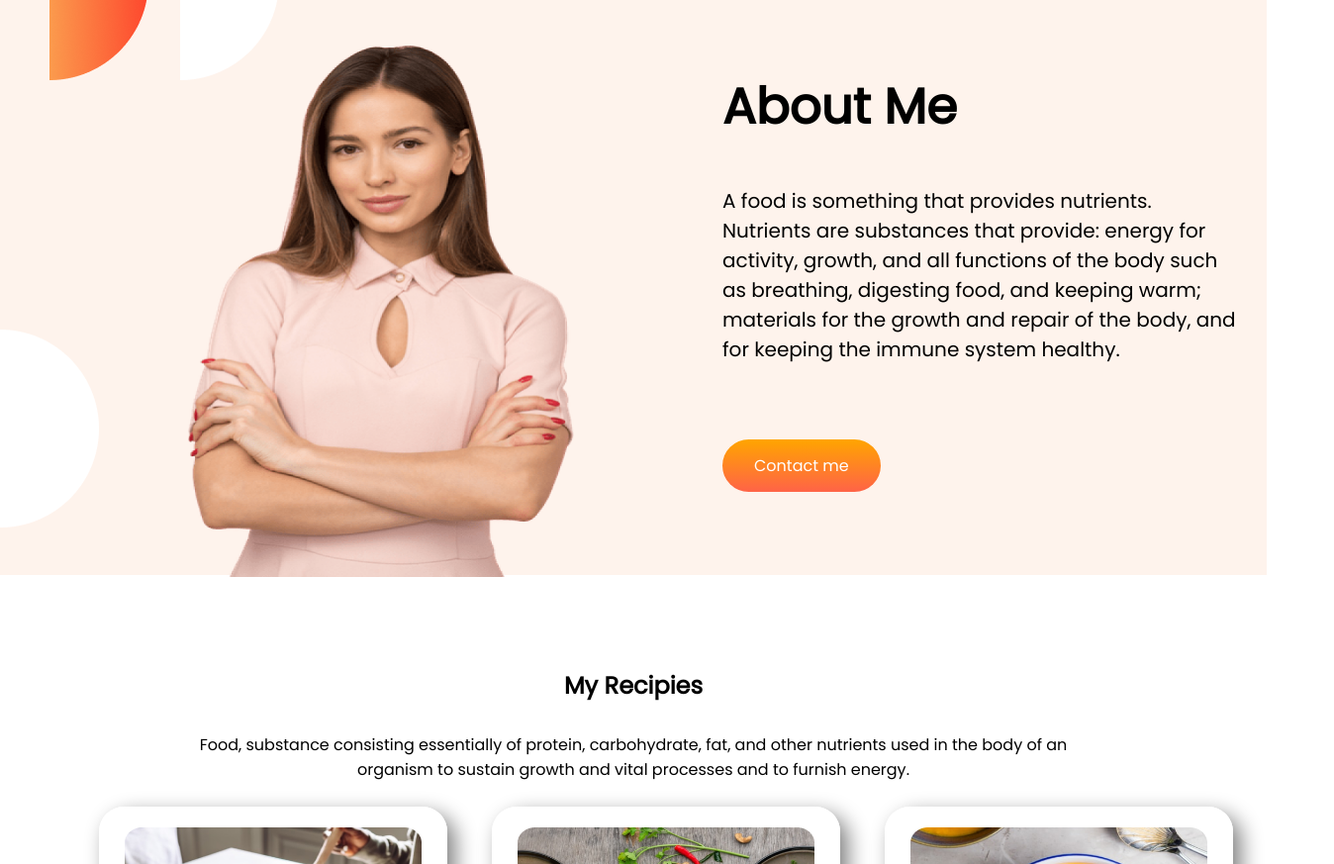
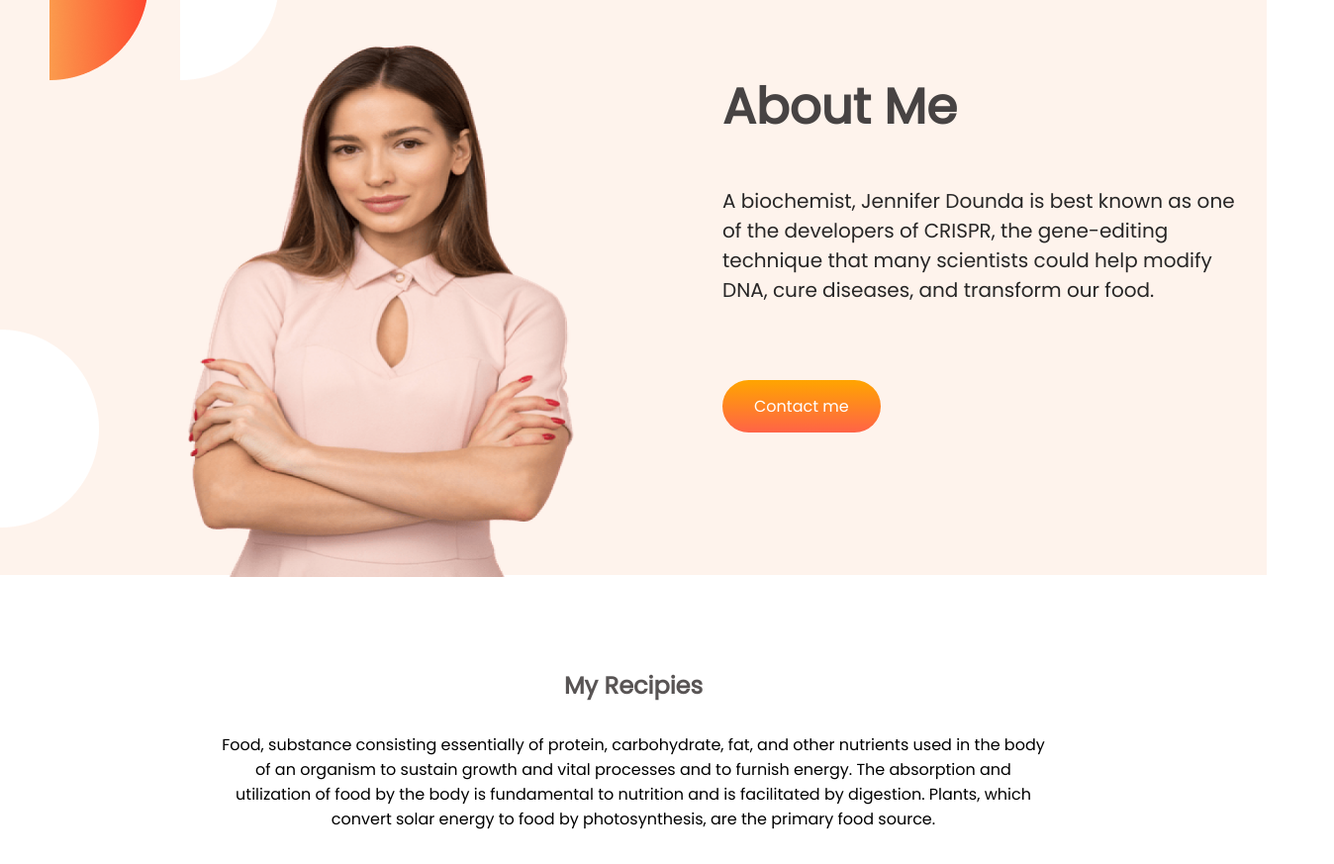
Before and after one commit to md-marop-hossain/food-network, a plain HTML site: page index.html in a window 1280 px wide. Shown: the part 702-1575 px from the top of the page at 99% size, 1348 px wide, since content can reach past the window. Drawn offline with Linux system fonts and the light colour scheme.

Commit message:
final code updated

```diff
--- a/index.html
+++ b/index.html
@@ -36,10 +36,9 @@
 
         <div class="middle-food-half-width">
             <h1 class="middle-food-banner-header">About Me</h1>
-            <p class="middle-food-banner-text-size">A food is something that provides nutrients. Nutrients are
-                substances that provide: energy for activity,
-                growth, and all functions of the body such as breathing, digesting food, and keeping warm; materials for
-                the growth and repair of the body, and for keeping the immune system healthy.</p>
+            <p class="middle-food-banner-text-size">A biochemist, Jennifer Dounda is best known as one of the developers
+                of CRISPR, the gene-editing technique that many scientists could help modify DNA, cure diseases, and
+                transform our food. </p>
 
             <p id="extra-space"> <a class="middle-banner-link-button" href="" target="_blank">Contact me</a></p>
         </div>
@@ -53,6 +52,8 @@
         <p id="down-food-banner-image-text">
             Food, substance consisting essentially of protein, carbohydrate, fat, and other nutrients used in the body
             of an organism to sustain growth and vital processes and to furnish energy.
+            The absorption and utilization of food by the body is fundamental to nutrition and is facilitated by
+            digestion. Plants, which convert solar energy to food by photosynthesis, are the primary food source.
         </p>
 
         <div class="flexible-container">
--- a/style.css
+++ b/style.css
@@ -20,6 +20,7 @@ body{
 }
 .top-header-font{
     font-size: 45px;
+    color: rgb(107, 102, 102);
 }
 .top-food-banner-div{
     margin-top: 80px;
@@ -27,6 +28,7 @@ body{
 .top-banner-text-size{
     font-size: 20px;
     margin-bottom: 36px;
+    color: rgb(77, 75, 75);
 }
 .top-banner-link-button{
     font-weight: 700%;
@@ -62,10 +64,12 @@ body{
     font-weight: 700%;
     margin-top: 50px;
     font-size: 50px;
+    color: rgb(71, 67, 67);
 }
 .middle-food-banner-text-size{
     font-size: 20px;
     margin-bottom: 36px;
+    color: rgb(39, 38, 38);
 }
 a.middle-banner-link-button{
     font-weight: 700%;
@@ -91,7 +95,7 @@ a.middle-banner-link-button{
     margin: 15px;
     margin-left: 30px;
     box-shadow: 8px 8px 21px gray;
-    border-radius: 25px;
+    border-radius: 35px;
 }
 .down-food-banner-image{
     width: 300px;
@@ -101,11 +105,15 @@ a.middle-banner-link-button{
 }
 #down-food-banner-header{
     text-align: center;
+    color: rgb(88, 84, 84);
 }
 #down-food-banner-image-text{
     text-align: center;
     margin: 10px 190px;
     margin-top: 30px;
+    padding-left: 28px;
+    padding-right: 28px;
+    padding-bottom: 30px;
 }
 h2{
    margin-left: 20px;
@@ -139,7 +147,7 @@ h2{
 }
 .incresing-number{
    font-size: 35px;
-   font-weight: bold;
+   font-weight: bolder;
 }
 .extra-in{
    padding-left: 2px;
@@ -153,11 +161,11 @@ h2{
     margin-top: 120px;
 }
 .last-part{
-    width: 1270px;
+    width: 1348px;
     height: 160px;
     margin-bottom: 60px;
     margin-top: 120px;
-    margin-left: 33px;
+    margin-left: 0px;
     background-color: black;
 }
 #last-h{
```
